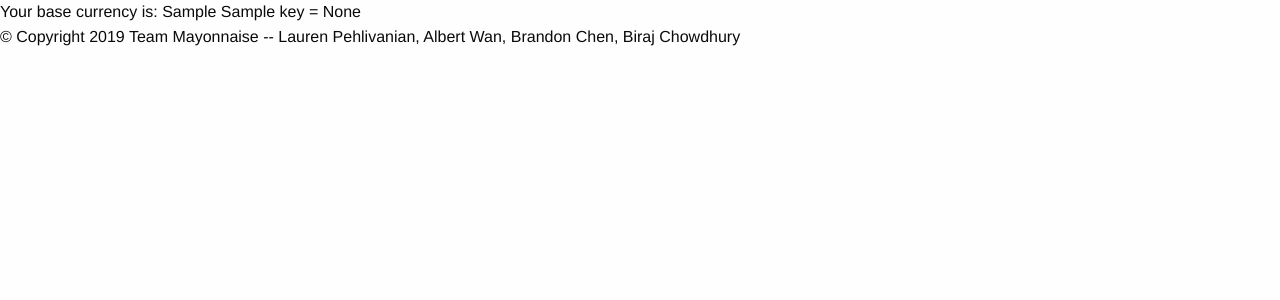
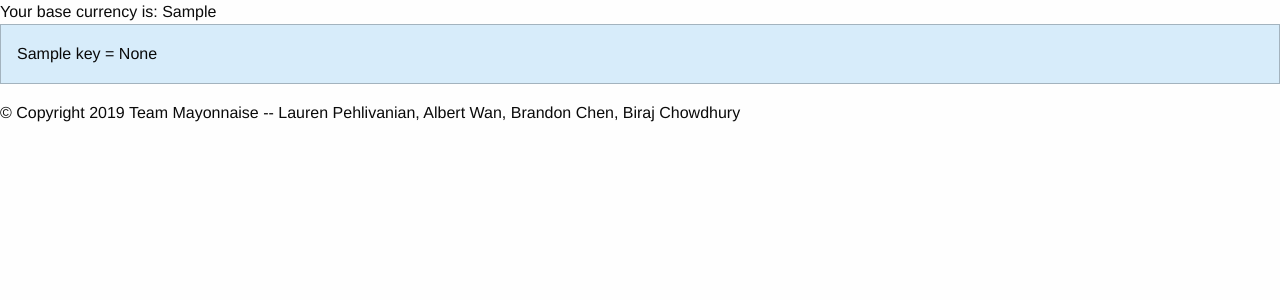
Before and after one commit to Salmon4/Mayonnaise, a Flask app: template templates/money.html in a window 1280 px wide. Shown: the part 94-394 px from the top of the page. Run offline with Flask 2, Linux system fonts and the light colour scheme; the template is opened without the code that fills it: most values are stand-ins (such as "Sample title", 1, 10 or a date in 2020); some libraries are stand-ins or nearby versions.

Commit message:
starting nicer formating for currency exchange rate

```diff
--- a/templates/money.html
+++ b/templates/money.html
@@ -6,7 +6,11 @@
   Your base currency is: {{b}}
 
   {% for key in d %}
-    {{key}} = {{d.get(key)}} <br>
+  <div class="large-3 large-3 large-3 large-3 cell">
+  <div class="primary callout">
+    <p>{{key}} = {{d.get(key)}} </p>
+  </div>
+</div>
   {% endfor %}
 
 {% endblock %}
```
